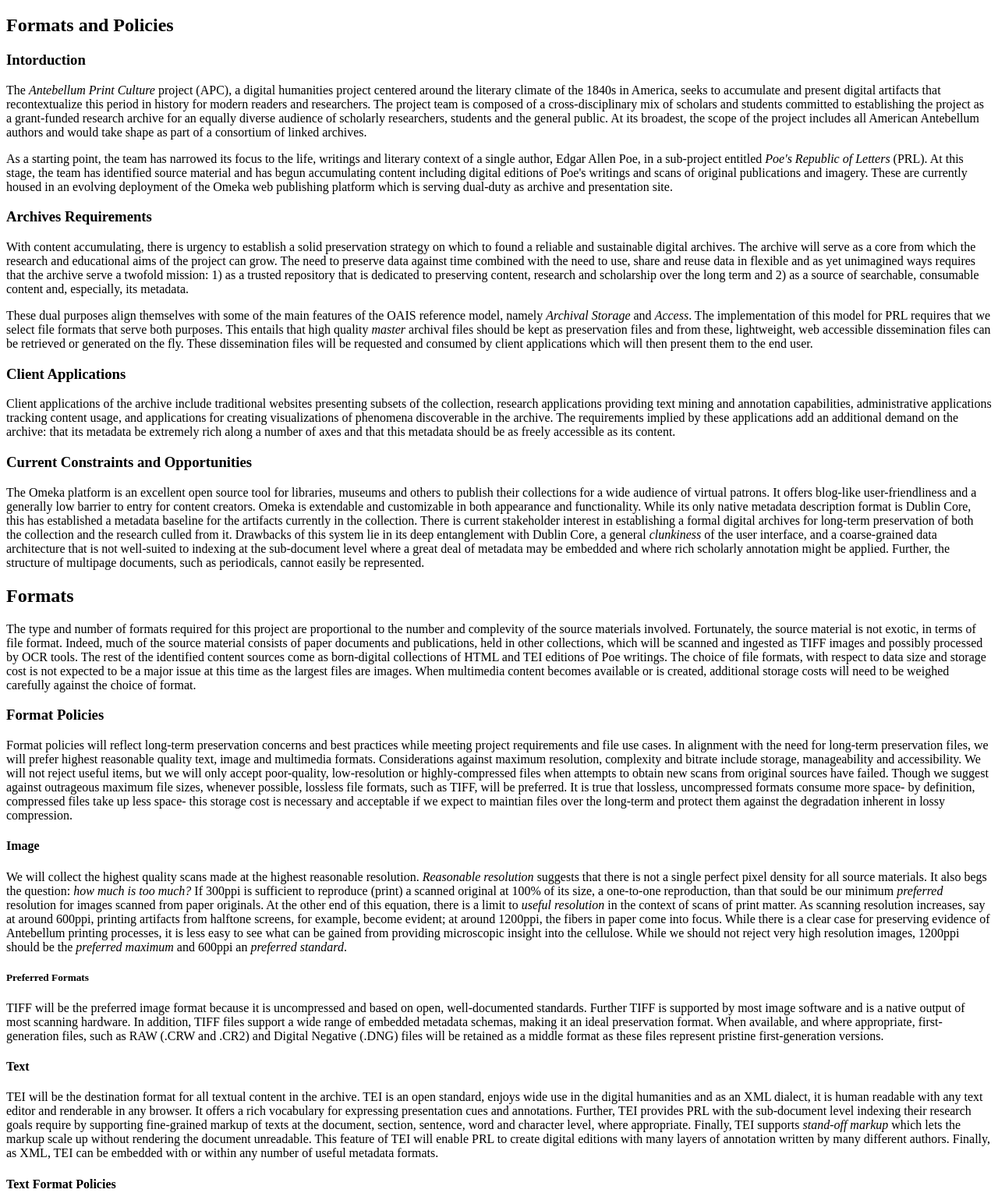
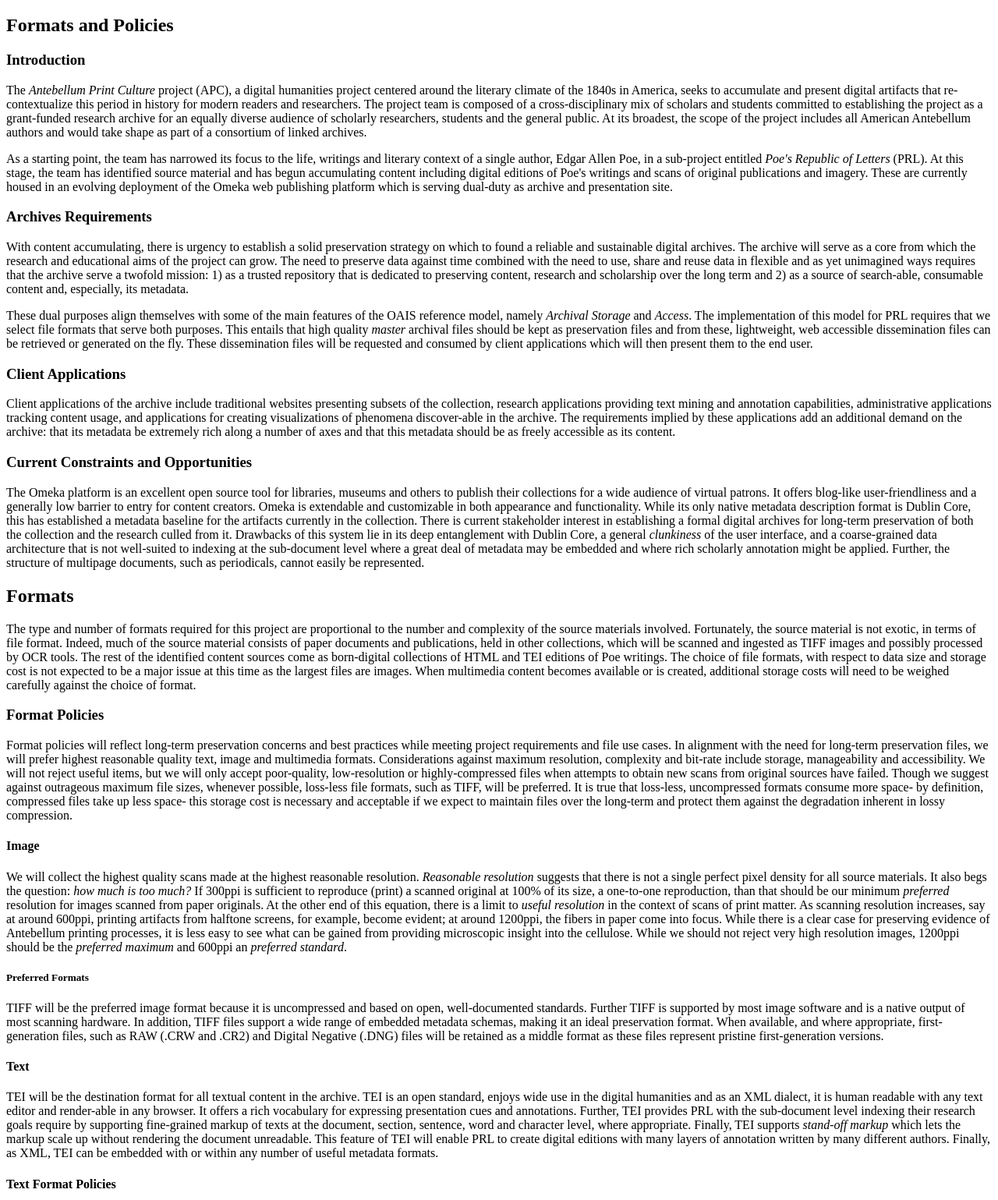
Before and after one commit to jpeak5/apc-octopres, a plain HTML site: page draft.html in a window 1280 px wide. Shown: the part 61-1600 px from the top of the page at 78% size. Drawn offline with Linux system fonts and the light colour scheme.

Commit message:
formatted

```diff
--- a/draft.html
+++ b/draft.html
@@ -13,27 +13,27 @@
 
 <h1>Appraisal</h1>
 <h2>Formats and Policies</h2>
-<h3>Intorduction</h3>
-<p>The <em>Antebellum Print Culture</em> project (APC), a digital humanities project centered around the literary climate of the 1840s in America, seeks to accumulate and present digital artifacts that recontextualize this period in history for modern readers and researchers. The project team is composed of a cross-disciplinary mix of scholars and students committed to establishing the project as a grant-funded research archive for an equally diverse audience of scholarly researchers, students and the general public. At its broadest, the scope of the project includes all American Antebellum authors and would take shape as part of a consortium of linked archives.</p>
+<h3>Introduction</h3>
+<p>The <em>Antebellum Print Culture</em> project (APC), a digital humanities project centered around the literary climate of the 1840s in America, seeks to accumulate and present digital artifacts that re-contextualize this period in history for modern readers and researchers. The project team is composed of a cross-disciplinary mix of scholars and students committed to establishing the project as a grant-funded research archive for an equally diverse audience of scholarly researchers, students and the general public. At its broadest, the scope of the project includes all American Antebellum authors and would take shape as part of a consortium of linked archives.</p>
 <p>As a starting point, the team has narrowed its focus to the life, writings and literary context of a single author, Edgar Allen Poe, in a sub-project entitled <em>Poe's Republic of Letters</em> (PRL). At this stage, the team has identified source material and has begun accumulating content including digital editions of Poe's writings and scans of original publications and imagery. These are currently housed in an evolving deployment of the Omeka web publishing platform which is serving dual-duty as archive and presentation site.</p>
 <h3>Archives Requirements</h3>
-<p>With content accumulating, there is urgency to establish a solid preservation strategy on which to found a reliable and sustainable digital archives. The archive will serve as a core from which the research and educational aims of the project can grow. The need to preserve data against time combined with the need to use, share and reuse data in flexible and as yet unimagined ways requires that the archive serve a twofold mission: 1) as a trusted repository that is dedicated to preserving content, research and scholarship over the long term and 2) as a source of searchable, consumable content and, especially, its metadata.</p>
+<p>With content accumulating, there is urgency to establish a solid preservation strategy on which to found a reliable and sustainable digital archives. The archive will serve as a core from which the research and educational aims of the project can grow. The need to preserve data against time combined with the need to use, share and reuse data in flexible and as yet unimagined ways requires that the archive serve a twofold mission: 1) as a trusted repository that is dedicated to preserving content, research and scholarship over the long term and 2) as a source of search-able, consumable content and, especially, its metadata.</p>
 <p>These dual purposes align themselves with some of the main features of the OAIS reference model, namely <em>Archival Storage</em> and <em>Access</em>. The implementation of this model for PRL requires that we select file formats that serve both purposes. This entails that high quality <em>master</em> archival files should be kept as preservation files and from these, lightweight, web accessible dissemination files can be retrieved or generated on the fly. These dissemination files will be requested and consumed by client applications which will then present them to the end user.</p>
 <h3>Client Applications</h3>
-<p>Client applications of the archive include traditional websites presenting subsets of the collection, research applications providing text mining and annotation capabilities, administrative applications tracking content usage, and applications for creating visualizations of phenomena discoverable in the archive. The requirements implied by these applications add an additional demand on the archive: that its metadata be extremely rich along a number of axes and that this metadata should be as freely accessible as its content.</p>
+<p>Client applications of the archive include traditional websites presenting subsets of the collection, research applications providing text mining and annotation capabilities, administrative applications tracking content usage, and applications for creating visualizations of phenomena discover-able in the archive. The requirements implied by these applications add an additional demand on the archive: that its metadata be extremely rich along a number of axes and that this metadata should be as freely accessible as its content.</p>
 <h3>Current Constraints and Opportunities</h3>
 <p>The Omeka platform is an excellent open source tool for libraries, museums and others to publish their collections for a wide audience of virtual patrons. It offers blog-like user-friendliness and a generally low barrier to entry for content creators. Omeka is extendable and customizable in both appearance and functionality. While its only native metadata description format is Dublin Core, this has established a metadata baseline for the artifacts currently in the collection. There is current stakeholder interest in establishing a formal digital archives for long-term preservation of both the collection and the research culled from it. Drawbacks of this system lie in its deep entanglement with Dublin Core, a general <em>clunkiness</em> of the user interface, and a coarse-grained data architecture that is not well-suited to indexing at the sub-document level where a great deal of metadata may be embedded and where rich scholarly annotation might be applied. Further, the structure of multipage documents, such as periodicals, cannot easily be represented.</p>
 <h2>Formats</h2>
-<p>The type and number of formats required for this project are proportional to the number and complevity of the source materials involved. Fortunately, the source material is not exotic, in terms of file format. Indeed, much of the source material consists of paper documents and publications, held in other collections, which will be scanned and ingested as TIFF images and possibly processed by OCR tools. The rest of the identified content sources come as born-digital collections of HTML and TEI editions of Poe writings. The choice of file formats, with respect to data size and storage cost is not expected to be a major issue at this time as the largest files are images. When multimedia content becomes available or is created, additional storage costs will need to be weighed carefully against the choice of format.</p>
+<p>The type and number of formats required for this project are proportional to the number and complexity of the source materials involved. Fortunately, the source material is not exotic, in terms of file format. Indeed, much of the source material consists of paper documents and publications, held in other collections, which will be scanned and ingested as TIFF images and possibly processed by OCR tools. The rest of the identified content sources come as born-digital collections of HTML and TEI editions of Poe writings. The choice of file formats, with respect to data size and storage cost is not expected to be a major issue at this time as the largest files are images. When multimedia content becomes available or is created, additional storage costs will need to be weighed carefully against the choice of format.</p>
 <h3>Format Policies</h3>
-<p>Format policies will reflect long-term preservation concerns and best practices while meeting project requirements and file use cases. In alignment with the need for long-term preservation files, we will prefer highest reasonable quality text, image and multimedia formats. Considerations against maximum resolution, complexity and bitrate include storage, manageability and accessibility. We will not reject useful items, but we will only accept poor-quality, low-resolution or highly-compressed files when attempts to obtain new scans from original sources have failed. Though we suggest against outrageous maximum file sizes, whenever possible, lossless file formats, such as TIFF, will be preferred. It is true that lossless, uncompressed formats consume more space- by definition, compressed files take up less space- this storage cost is necessary and acceptable if we expect to maintian files over the long-term and protect them against the degradation inherent in lossy compression.</p>
+<p>Format policies will reflect long-term preservation concerns and best practices while meeting project requirements and file use cases. In alignment with the need for long-term preservation files, we will prefer highest reasonable quality text, image and multimedia formats. Considerations against maximum resolution, complexity and bit-rate include storage, manageability and accessibility. We will not reject useful items, but we will only accept poor-quality, low-resolution or highly-compressed files when attempts to obtain new scans from original sources have failed. Though we suggest against outrageous maximum file sizes, whenever possible, loss-less file formats, such as TIFF, will be preferred. It is true that loss-less, uncompressed formats consume more space- by definition, compressed files take up less space- this storage cost is necessary and acceptable if we expect to maintain files over the long-term and protect them against the degradation inherent in lossy compression.</p>
 <h4>Image</h4>
-<p>We will collect the highest quality scans made at the highest reasonable resolution. <em>Reasonable resolution</em> suggests that there is not a single perfect pixel density for all source materials. It also begs the question:  <em>how much is too much?</em> If 300ppi is sufficient to reproduce (print) a scanned original at 100% of its size, a one-to-one reproduction, than that sould be our minimum <em>preferred</em> resolution for images scanned from paper originals. At the other end of this equation, there is a limit to <em>useful resolution</em> in the context of scans of print matter. As scanning resolution increases, say at around 600ppi, printing artifacts from halftone screens, for example, become evident; at around 1200ppi, the fibers in paper come into focus. While there is a clear case for preserving evidence of Antebellum printing processes, it is less easy to see what can be gained from providing microscopic insight into the cellulose. While we should not reject very high resolution images, 1200ppi should be the <em>preferred maximum</em> and 600ppi an <em>preferred standard</em>.</p>
+<p>We will collect the highest quality scans made at the highest reasonable resolution. <em>Reasonable resolution</em> suggests that there is not a single perfect pixel density for all source materials. It also begs the question:  <em>how much is too much?</em> If 300ppi is sufficient to reproduce (print) a scanned original at 100% of its size, a one-to-one reproduction, than that should be our minimum <em>preferred</em> resolution for images scanned from paper originals. At the other end of this equation, there is a limit to <em>useful resolution</em> in the context of scans of print matter. As scanning resolution increases, say at around 600ppi, printing artifacts from halftone screens, for example, become evident; at around 1200ppi, the fibers in paper come into focus. While there is a clear case for preserving evidence of Antebellum printing processes, it is less easy to see what can be gained from providing microscopic insight into the cellulose. While we should not reject very high resolution images, 1200ppi should be the <em>preferred maximum</em> and 600ppi an <em>preferred standard</em>.</p>
 <h5>Preferred Formats</h5>
 <p>TIFF will be the preferred image format because it is uncompressed and based on open, well-documented standards. Further TIFF is supported by most image software and is a native output of most scanning hardware. In addition, TIFF files support a wide range of embedded metadata schemas, making it an ideal preservation format.
 When available, and where appropriate, first-generation files, such as RAW (.CRW and .CR2) and Digital Negative (.DNG) files will be retained as a middle format as these files represent pristine first-generation versions.</p>
 <h4>Text</h4>
-<p>TEI will be the destination format for all textual content in the archive. TEI is an open standard, enjoys wide use in the digital humanities and as an XML dialect, it is human readable with any text editor and renderable in any browser. It offers a rich vocabulary for expressing presentation cues and annotations. Further, TEI provides PRL with the sub-document level indexing their research goals require by supporting fine-grained markup of texts at the document, section, sentence, word and character level, where appropriate. Finally, TEI supports <em>stand-off markup</em> which lets the markup scale up without rendering the document unreadable. This feature of TEI will enable PRL to create digital editions with many layers of annotation written by many different authors. Finally, as XML, TEI can be embedded with or within any number of useful metadata formats.</p>
+<p>TEI will be the destination format for all textual content in the archive. TEI is an open standard, enjoys wide use in the digital humanities and as an XML dialect, it is human readable with any text editor and render-able in any browser. It offers a rich vocabulary for expressing presentation cues and annotations. Further, TEI provides PRL with the sub-document level indexing their research goals require by supporting fine-grained markup of texts at the document, section, sentence, word and character level, where appropriate. Finally, TEI supports <em>stand-off markup</em> which lets the markup scale up without rendering the document unreadable. This feature of TEI will enable PRL to create digital editions with many layers of annotation written by many different authors. Finally, as XML, TEI can be embedded with or within any number of useful metadata formats.</p>
 <h4>Text Format Policies</h4>
 <p>PRL's current text items are stored as TEI documents with varying degrees of annotation markup. Soon to be added to the collection is a corpus from the <em>The Edgar Allan Poe Society of Baltimore</em>'s <a href="eapoe.org">website</a>, and a number of periodicals awaiting scanning and OCR processing. These will be normalized as minimally marked-up TEI documents. This minimal document, <em>layer-0</em>, will serve as the basis for further layers.</p>
 <p>OCR documents will require human processing to ensure fidelity to the source document. Once cleaned, these documents are ready for processing to layer-0 TEI. The process of converting plain text to layer-0 has been automated in a first iteration software tool. A future iteration should allow for the addition of provenance, administrative and representational metadata where appropriate. This automation, in addition to a simple web crawler will ease the conversion of the eapoe corpus to this baseline TEI.</p>
```
Also changed, not shown: 3 other files.
